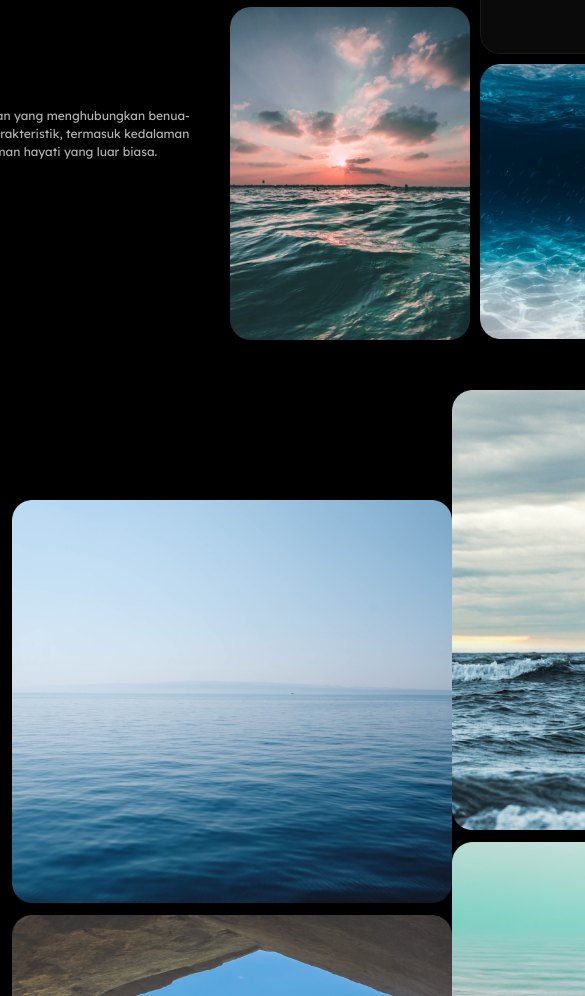
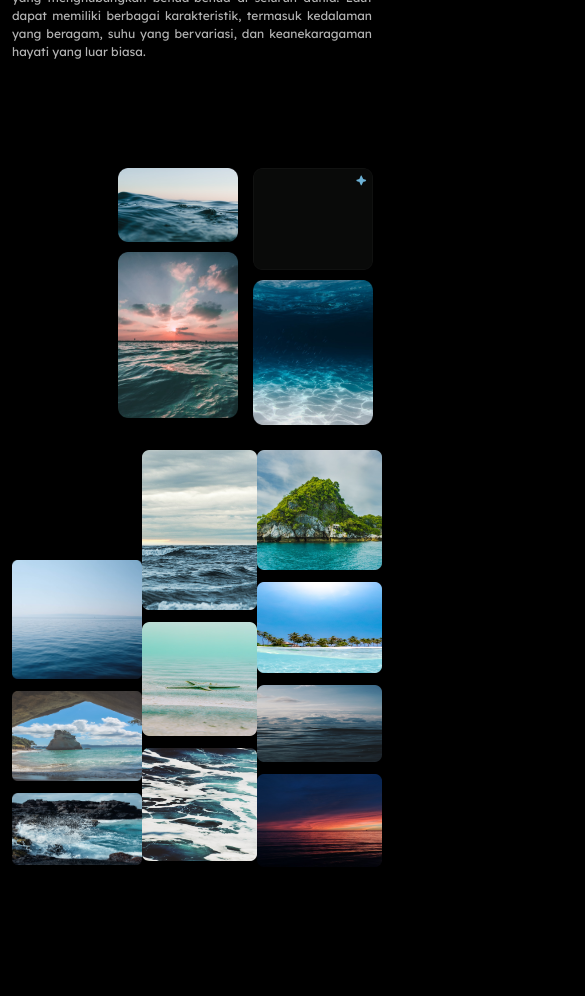
Before and after one commit to Ryn104/IT-Club-Lomba-Tim-B, a plain HTML site: page Lomba Tim B/pages/galery.html in a window 390 px wide. Shown: the part 323-1319 px from the top of the page, 585 px wide, since content can reach past the window. Drawn offline with nearby package versions, Linux system fonts and the light colour scheme.

Commit message:
update mobile galery

```diff
--- a/Lomba Tim B/assets/css/responsive-galery.css
+++ b/Lomba Tim B/assets/css/responsive-galery.css
@@ -60,3 +60,68 @@
         width: 345px !important;
     }
   }
+  @media only screen and (max-width: 430px) {
+    .galery-hal-1 {
+        display: block;
+        justify-content: center;
+        height: 70vh;
+        margin-top: -220px;
+    }
+    .hal1-galery-p {
+        width: 360px;
+        text-align: justify;
+    }
+    .sub-galery {
+        color: white;
+    }
+    .galery-hal-1 {
+        align-items: center;
+    }
+    .img-galery {
+        display: flex;
+        flex: 1;
+        justify-content: flex-end;
+        margin-top: -240px;
+    }
+    .img {
+        margin: 10px 5px 10px 10px;
+    }
+    .img1-galery {
+        width: 120px !important;
+    }
+    .img2-galery {
+        width: 120px !important;
+    }
+    .img3-galery {
+        width: 120px !important;
+    }
+    .img4-galery {
+        width: 120px !important;
+        height: 145px !important;
+    }
+    #page-1 {
+        margin-top: 110px;
+    }
+    .img-galery-hal2 {
+        display: flex;
+        margin: auto auto;
+        margin-top: 305px;
+    }
+    .galery-col-3 {
+        display: flex;
+        flex: 1;
+        justify-content: flex-end;
+    }
+    .galery-img-hal2 {
+        margin-bottom: 12px;
+    }
+    .img-page-1 {
+        width: 130px !important;
+    }
+    .img-page-2 {
+        width: 115px !important;
+    }
+    .img-page-3 {
+        width: 125px !important;
+    }
+  }
```
